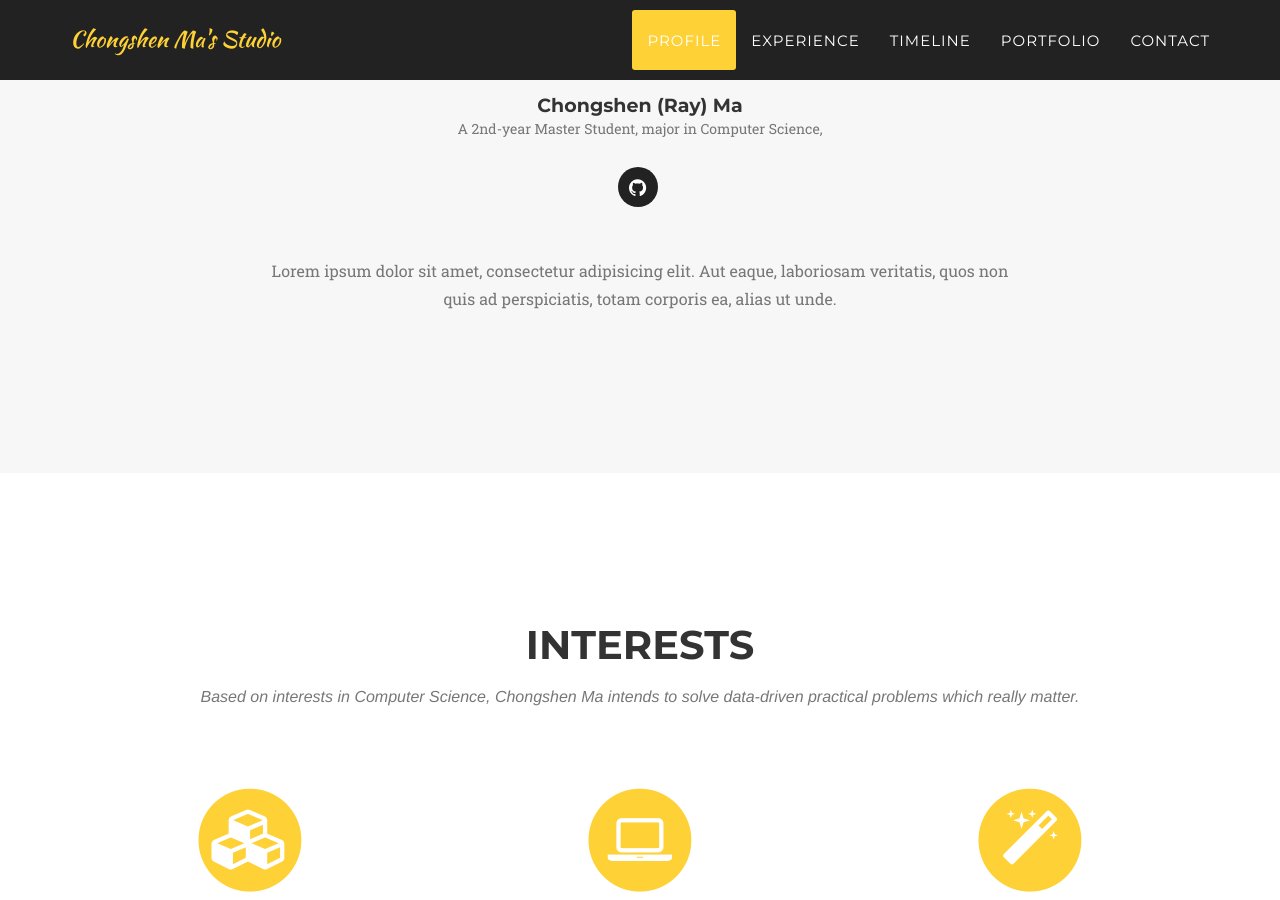
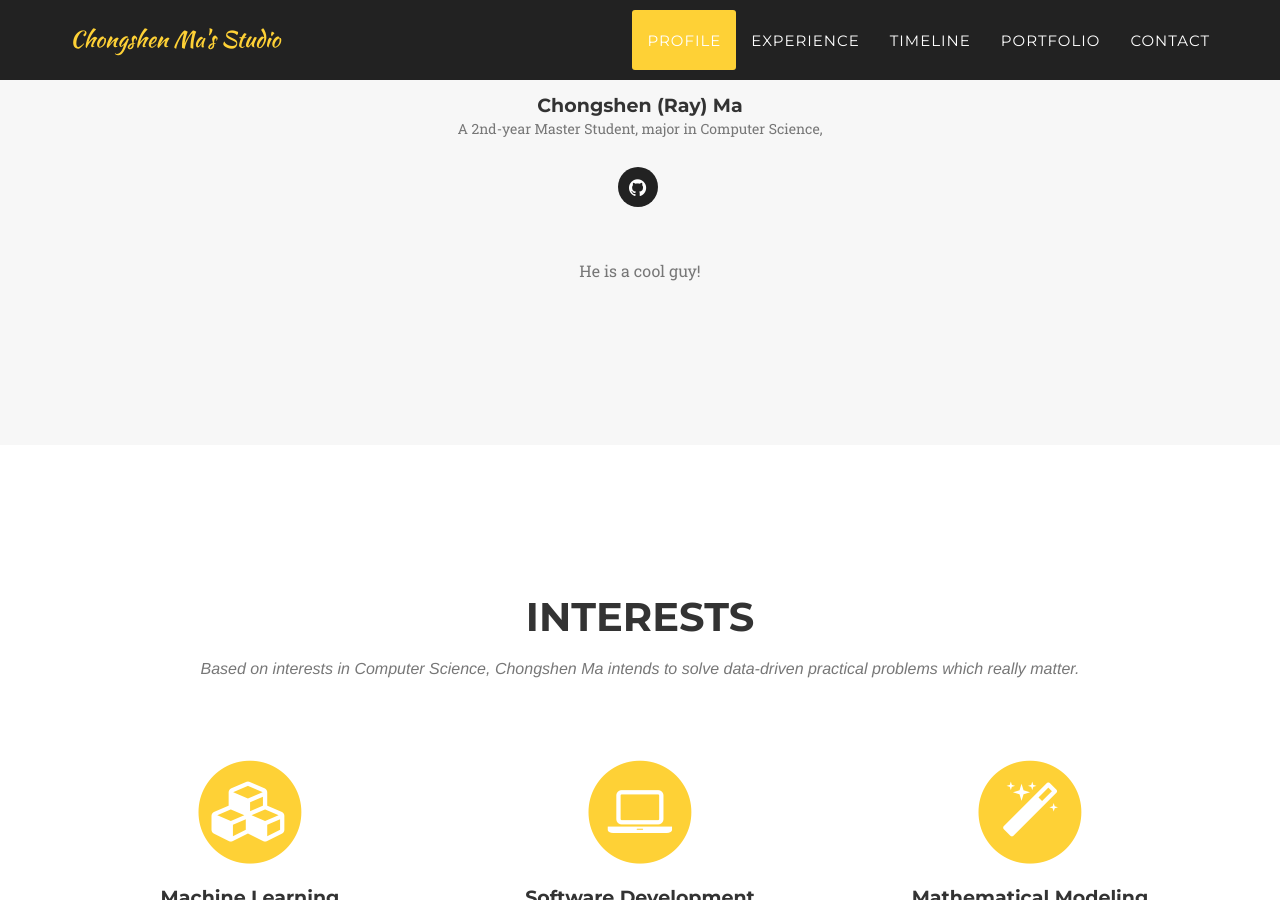
Before and after one commit to machongshen/machongshen_homepage, a Jekyll site: the page built from index.html, in a window 1280 px wide and 900 px high, scrolled down 1233 px. Built offline with Jekyll 4.4.1, drawn with Linux system fonts in a browser that asks for light colours; some web fonts are replaced.

```diff
--- a/_includes/profile.html
+++ b/_includes/profile.html
@@ -24,7 +24,7 @@
 
             <div class="row">
                 <div class="col-lg-8 col-lg-offset-2 text-center">
-                    <p class="large text-muted">Lorem ipsum dolor sit amet, consectetur adipisicing elit. Aut eaque, laboriosam veritatis, quos non quis ad perspiciatis, totam corporis ea, alias ut unde.</p>
+                    <p class="large text-muted">He is a cool guy!</p>
                 </div>
             </div>
         </div>
```
